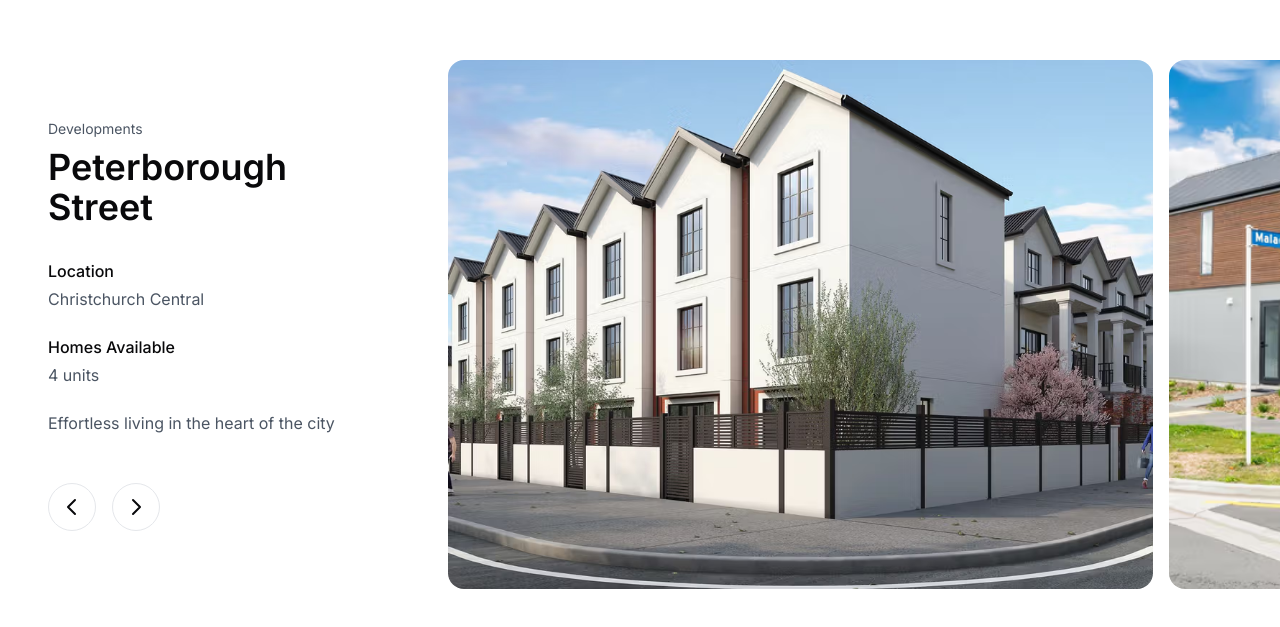
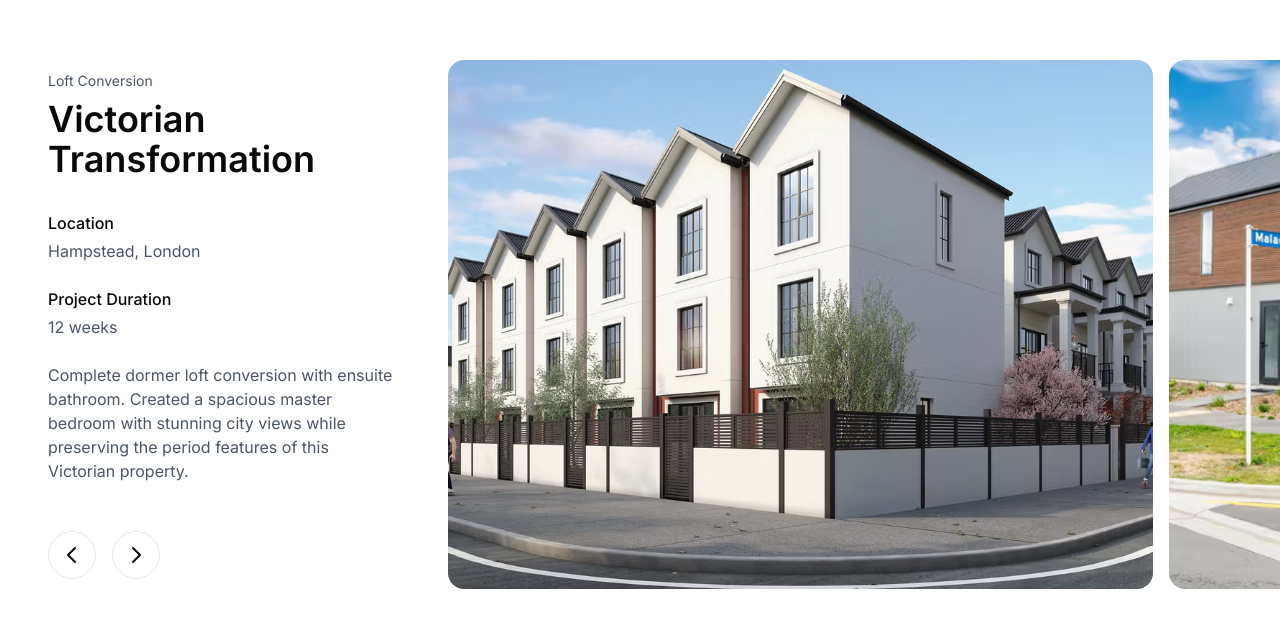
Before and after one commit to jackvdp/xtraloftspace, a Next.js app: page / in a window 1280 px wide. Shown: the part 2356-2983 px from the top of the page. Built offline with nearby package versions, Linux system fonts and the light colour scheme.

Commit message:
Improve content of case studies

```diff
--- a/components/CaseStudies.tsx
+++ b/components/CaseStudies.tsx
@@ -37,8 +37,8 @@ const CaseStudies = () => {
                         </div>
 
                         <div>
-                            <h3 className="font-medium mb-1">Homes Available</h3>
-                            <p className="text-gray-600">{cases[currentIndex].availability}</p>
+                            <h3 className="font-medium mb-1">Project Duration</h3>
+                            <p className="text-gray-600">{cases[currentIndex].duration}</p>
                         </div>
 
                         <p className="text-gray-600">{cases[currentIndex].description}</p>
@@ -98,27 +98,27 @@ export default CaseStudies;
 
 const cases = [
     {
-        category: 'Developments',
-        title: 'Peterborough Street',
-        location: 'Christchurch Central',
-        availability: '4 units',
-        description: 'Effortless living in the heart of the city',
+        category: 'Loft Conversion',
+        title: 'Victorian Transformation',
+        location: 'Hampstead, London',
+        duration: '12 weeks',
+        description: 'Complete dormer loft conversion with ensuite bathroom. Created a spacious master bedroom with stunning city views while preserving the period features of this Victorian property.',
         image: '/images/casestudy1.avif'
     },
     {
-        category: 'Developments',
-        title: 'Riverside Manor',
-        location: 'Riverside District',
-        availability: '6 units',
-        description: 'Modern riverside living with panoramic views',
+        category: 'Roof Extension',
+        title: 'Modern Family Space',
+        location: 'Richmond, Surrey',
+        duration: '14 weeks',
+        description: 'Full-width rear dormer extension providing two additional bedrooms and a home office. Featuring skylights and floor-to-ceiling windows to maximize natural light.',
         image: '/images/casestudy2.avif'
     },
     {
-        category: 'Developments',
-        title: 'The Oaklands',
-        location: 'Merivale',
-        availability: '8 units',
-        description: 'Luxury townhouses in prestigious location',
+        category: 'Heritage Renovation',
+        title: 'Listed Building Success',
+        location: 'Bath, Somerset',
+        duration: '16 weeks',
+        description: 'Sensitive restoration and conversion of a Grade II listed property. Created additional living space while meeting strict conservation requirements and maintaining historical integrity.',
         image: '/images/casestudy3.avif'
     }
 ];
```
